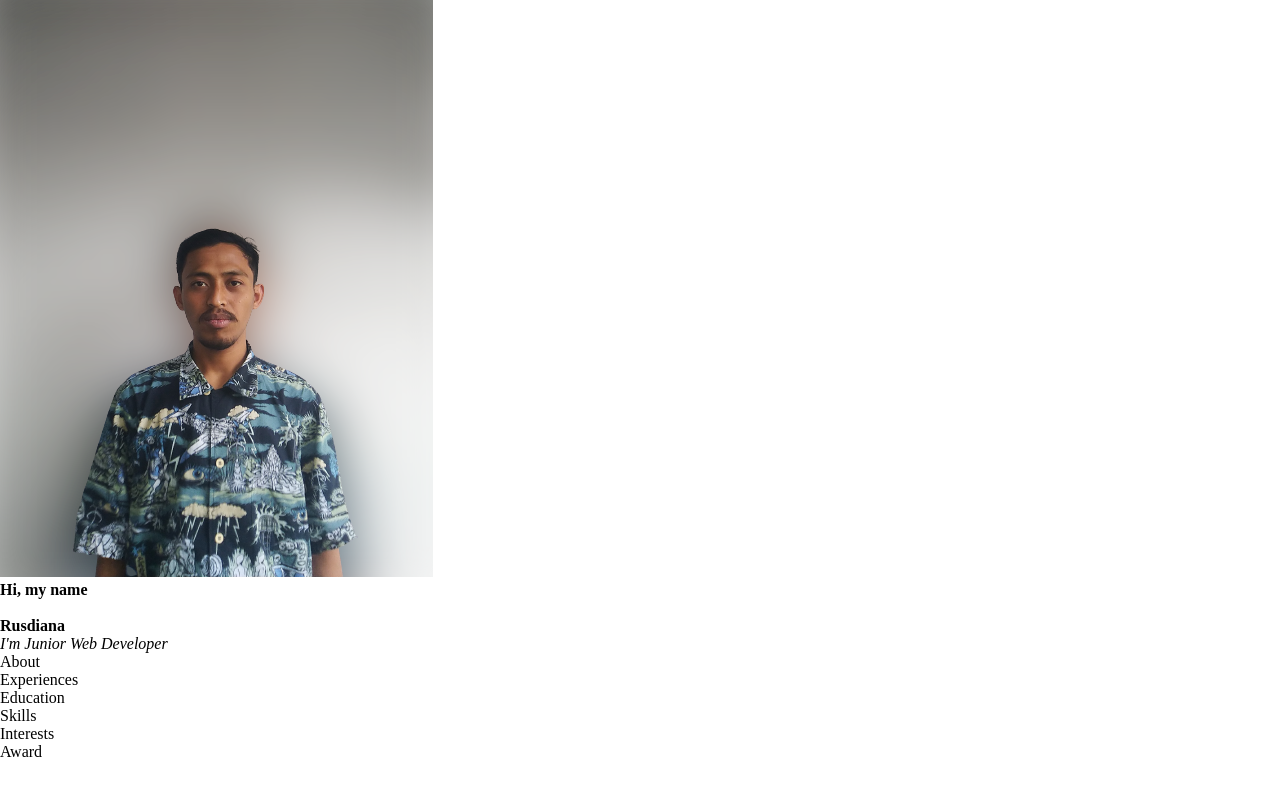
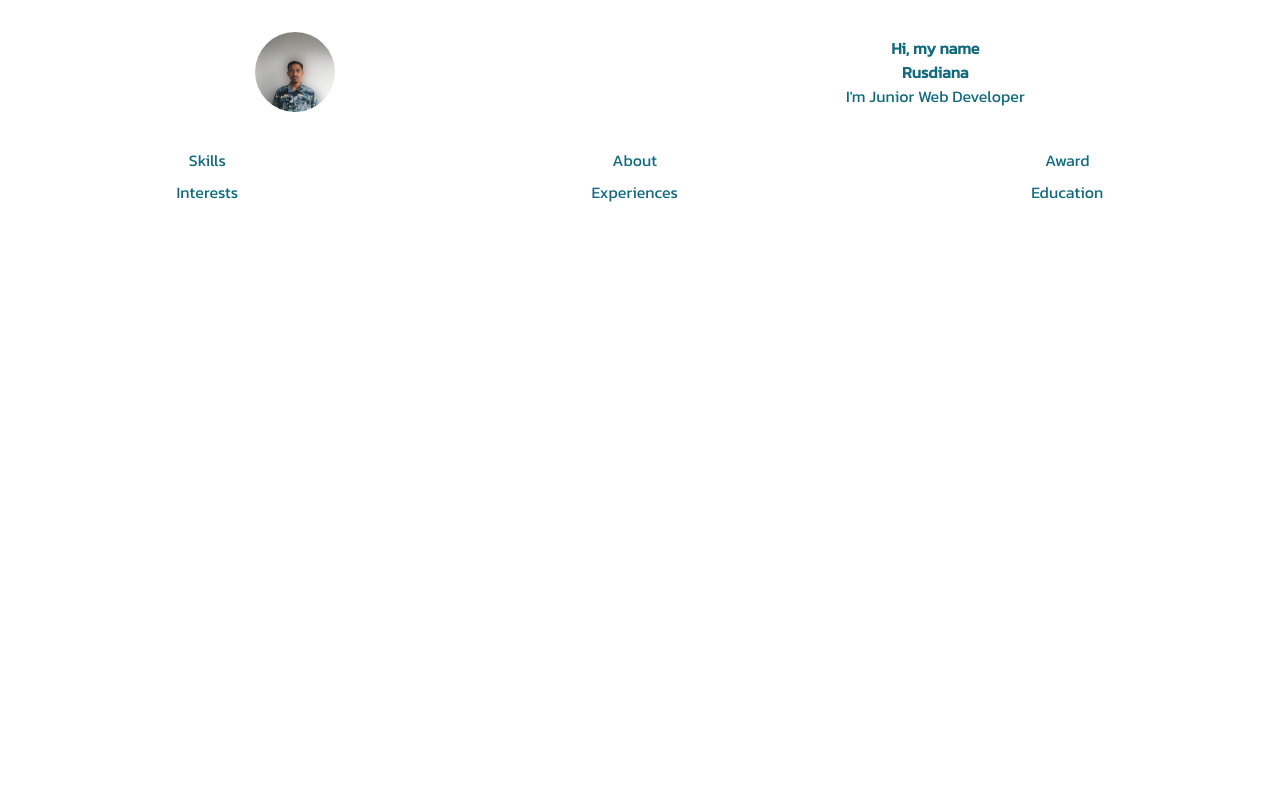
Before and after one commit to binrusdi/final-project, a plain HTML site: page index.html in a window 1280 px wide. Drawn offline with Linux system fonts and the light colour scheme.

Commit message:
grid template

```diff
--- a/index.html
+++ b/index.html
@@ -10,23 +10,20 @@
 
 <body>
   <header>
-    <img src="assets/rusdi.png" alt="ImageNotFound">
+    <div id="image"></div>
     <div id="description">
-      <h1>Hi, my name</h1>
-      <br>
+      <h4>Hi, my name</h4>
       <h2>Rusdiana</h2>
-      <p><em>I'm Junior Web Developer</em></p>
+      <p>I'm Junior Web Developer</p>
     </div>
   </header>
   <nav>
-    <ul>
-      <li>About</li>
-      <li>Experiences</li>
-      <li>Education</li>
-      <li>Skills</li>
-      <li>Interests</li>
-      <li>Award</li>
-    </ul>
+      <div class="item-menu"><a href="">Skills</a></div>
+      <div class="item-menu"><a href="">About</a></div>
+      <div class="item-menu"><a href="">Award</a></div>
+      <div class="item-menu"><a href="">Interests</a></div>
+      <div class="item-menu"><a href="">Experiences</a></div>
+      <div class="item-menu"><a href="">Education</a></div>
   </nav>
   <section id="pages">
 
--- a/style.css
+++ b/style.css
@@ -7,35 +7,63 @@
   margin: 0;
   padding: 0;
   font-size: 16px;
+  /* border: 1px solid blue; */
 }
 
-@media only screen and (max-width:800px) {
 body {
-    padding: 20px;
   font-size: 2rem;
+  color: #116A7B;
   font-family: kanit;
 }
-
 header {
   display: grid;
+  margin: 2rem 0;
   text-align: center;
   align-items: center;
   justify-items: center;
   grid-template-columns: auto auto;
 }
-  header > img {
-    height: 8rem;
-    max-width: 10rem;
+header > #image {
+  width: 5rem;
+  height: 5rem;
   border-radius: 5rem;
+  background-size: cover;
+  background-position: center;
+  background-repeat: no-repeat;
+  background-image: url(assets/rusdi.png);
 }
-  header h1, h2 {
-    font-weight: bold;
+nav {
+  display: grid;
+  margin: .5rem 0;
+  align-items: center;
+  justify-items: center;
+  grid-template-rows: repeat(2, auto);
+  grid-template-columns: repeat(3, auto);
+}
+.item-menu {
+  width: auto;
+  height: 2rem;
+  display: grid;
+  align-items: center;
+  box-sizing: border-box;
+}
+.item-menu > a {
+  color: #116A7B;
+  text-decoration: none;
 }
 
-  nav ul {
-    width: 100%;
-    list-style: none;
-    margin: 20px auto;
-    text-align: center;
+
+@keyframes menyebar {
+  from {
+    border-bottom: 4px solid #116A7B;
+  }
+
+  to {
+    border-bottom: 1px solid #6096B4;
   }
 }
+.item-menu:hover {
+  animation-duration: 1.5s;
+  animation-name: menyebar;
+  animation-iteration-count: infinite;
+}
```
Lines whose indentation alone changed are shown as unchanged.
